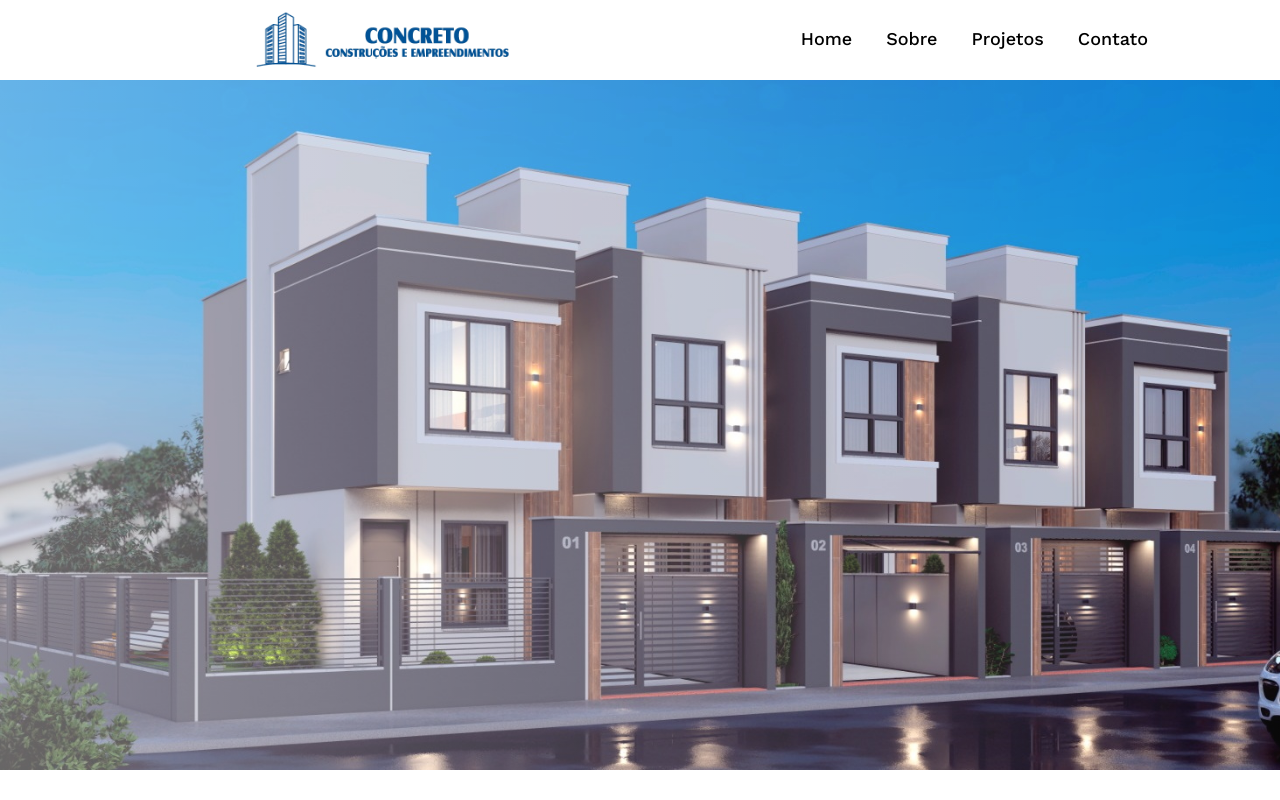
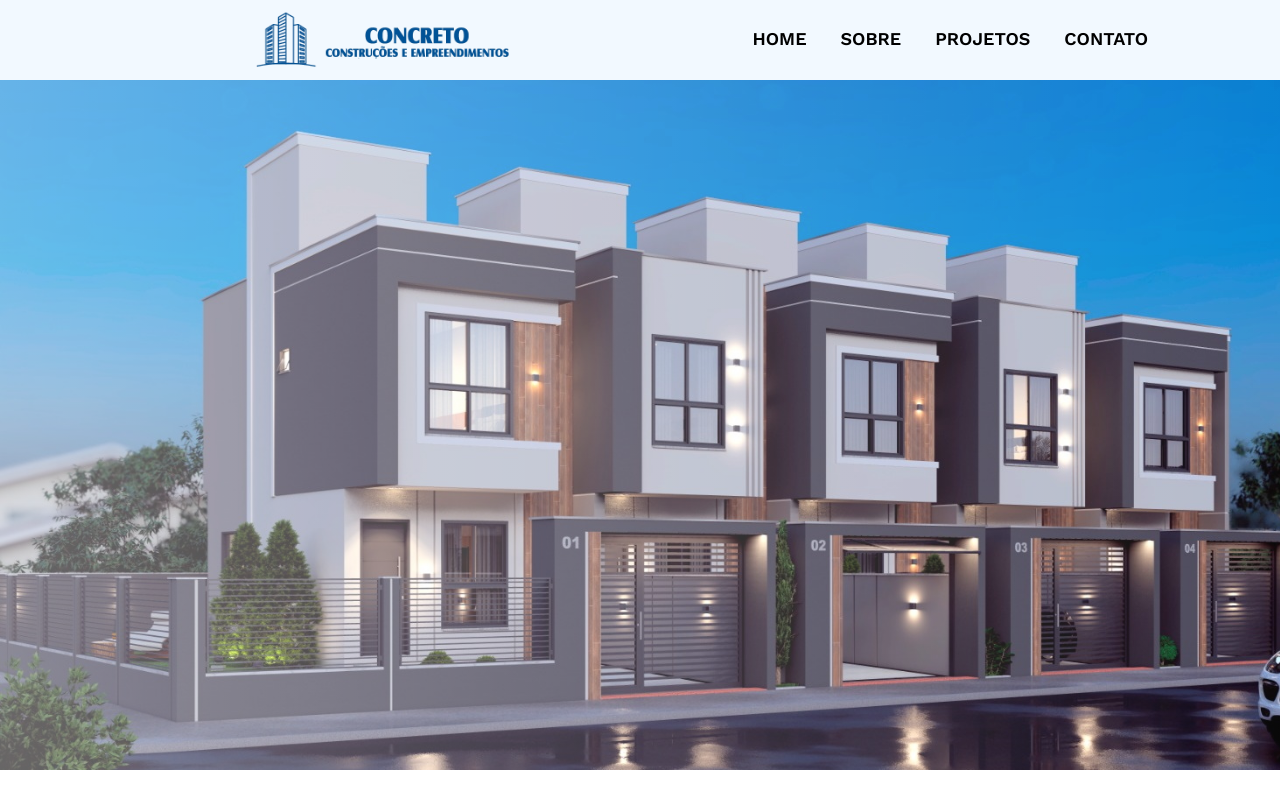
Before and after one commit to GregorySDaniel/concreto, a React (Vite) app: page / in a window 1280 px wide. Shown: the top 800 px of the page. Built offline with nearby package versions, Linux system fonts and the light colour scheme.

Commit message:
update header style

```diff
--- a/src/components/Header/index.jsx
+++ b/src/components/Header/index.jsx
@@ -6,10 +6,10 @@ export function Header(){
     <Container>
       <img src={Logo} alt="Logo da Concreto" />
       <div>
-        <a href="#">Home</a>
-        <a href="#">Sobre</a>
-        <a href="#">Projetos</a>
-        <a href="#">Contato</a>
+        <a href="#">HOME</a>
+        <a href="#">SOBRE</a>
+        <a href="#">PROJETOS</a>
+        <a href="#">CONTATO</a>
       </div>
     </Container>
   )
--- a/src/components/Header/styles.js
+++ b/src/components/Header/styles.js
@@ -6,7 +6,7 @@ export const Container = styled.header`
   height: 100%;
   padding: 10px 250px;
 
-  background-color: ${({theme})=> theme.COLORS.WHITE};
+  background-color: ${({theme})=> theme.COLORS.BLUE_100};
 
   display: flex;
   justify-content: space-between;
@@ -16,9 +16,10 @@ export const Container = styled.header`
   a {
     color: ${({theme})=>theme.COLORS.BLACK};
     font-size: 18px;
-    font-weight: 500;
+    font-weight: 600;
     padding: 2px;
-    border-bottom: 3px solid ${({theme})=>theme.COLORS.WHITE};
+    border-bottom: 3px solid ${({theme})=>theme.COLORS.BLUE_100};
+
   }
 
   a:hover{
```
